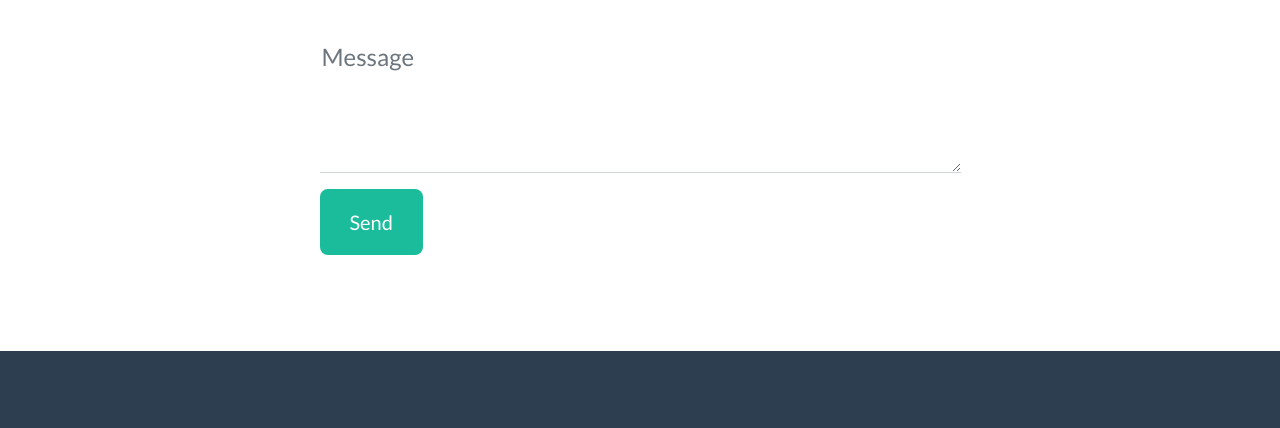
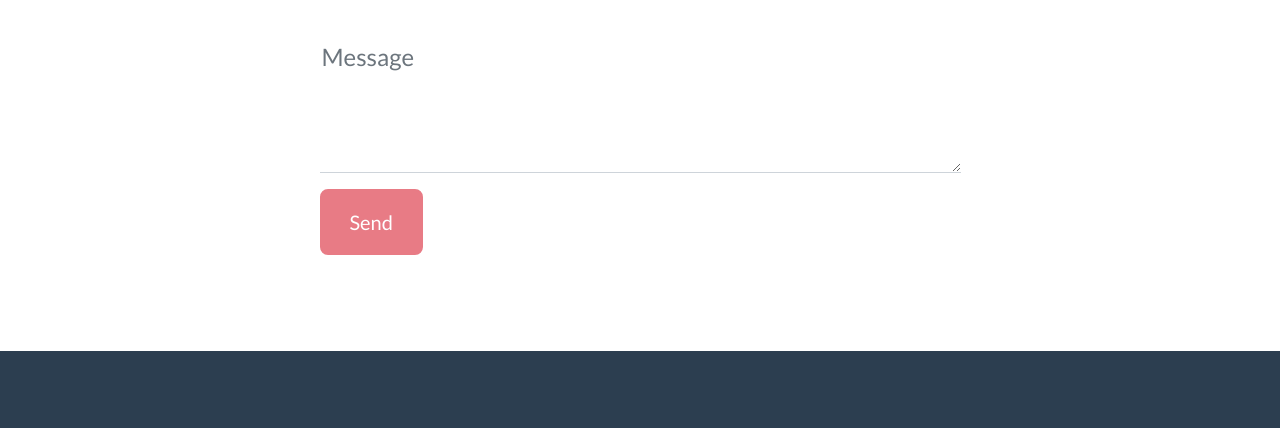
Before and after one commit to heinsyen/portfolio, a plain HTML site: page index.html in a window 1280 px wide. Shown: the part 2822-3250 px from the top of the page. Drawn offline with nearby package versions, Linux system fonts and the light colour scheme.

Commit message:
test update 2

```diff
--- a/index.html
+++ b/index.html
@@ -214,7 +214,7 @@
                             <!-- an error submitting the form-->
                             <div class="d-none" id="submitErrorMessage"><div class="text-center text-danger mb-3">Error sending message!</div></div>
                             <!-- Submit Button-->
-                            <button class="btn btn-primary btn-xl enabled" id="submitButton" type="submit">Send</button>
+                            <button class="btn btn-danger btn-xl disabled" id="submitButton" type="submit">Send</button>
                         </form>
                     </div>
                 </div>
```
